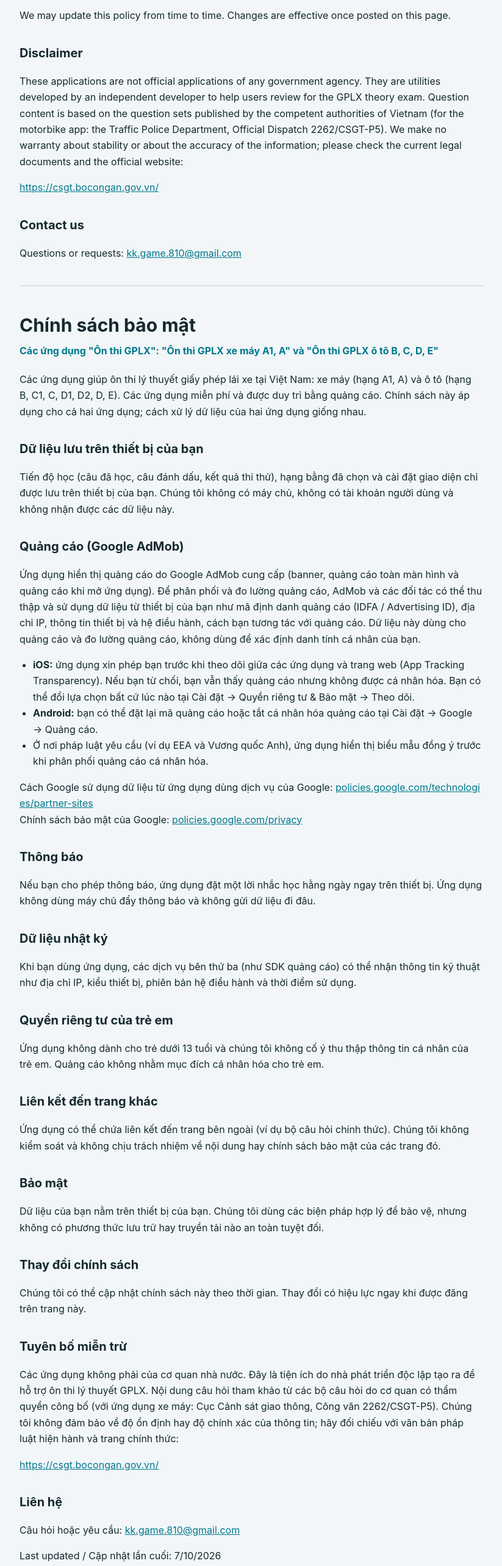
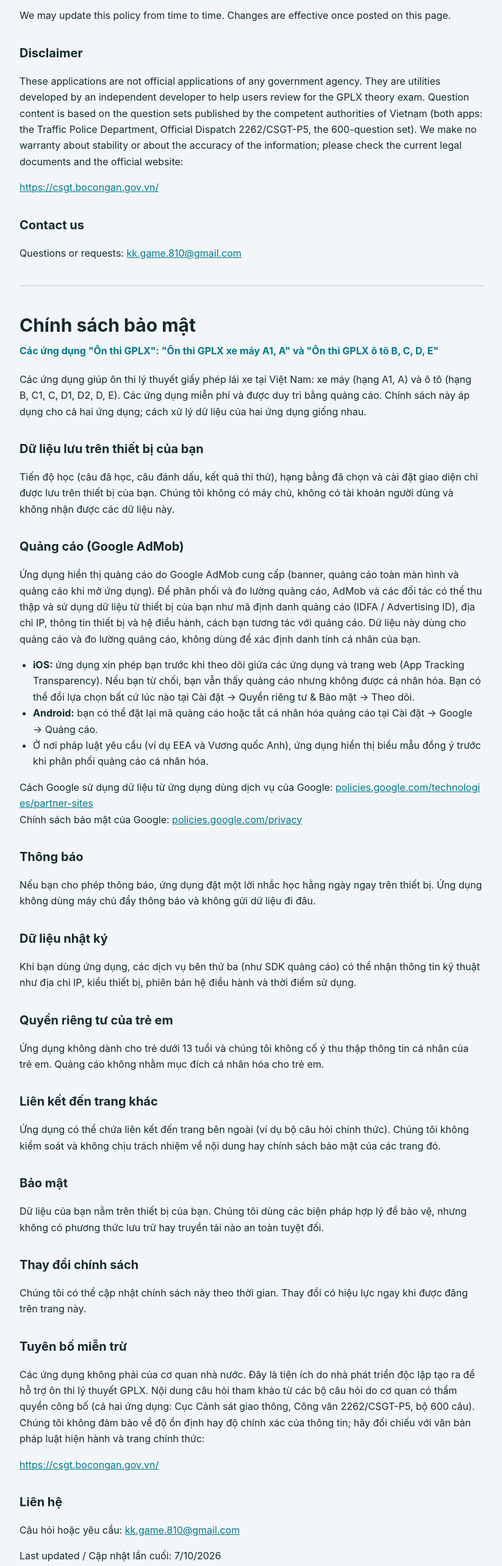
Before and after one commit to tpkhanh2/gplx-privacy, a plain HTML site: page index.html in a window 1280 px wide. Shown: the part 1660-4228 px from the top of the page at 61% size, without its empty margins (228-1051 px from the left). Drawn offline with Linux system fonts and the light colour scheme.

Commit message:
Privacy policy cho hai ứng dụng (xe máy và ô tô), nguồn câu hỏi Công văn 2262/CSGT-P5
Co-Authored-By: Claude Sonnet 5.5 <noreply@anthropic.com>

```diff
--- a/index.html
+++ b/index.html
@@ -66,7 +66,7 @@ Google Privacy Policy: <a href="https://policies.google.com/privacy">policies.go
 <p>We may update this policy from time to time. Changes are effective once posted on this page.</p>
 
 <h2>Disclaimer</h2>
-<p>These applications are not official applications of any government agency. They are utilities developed by an independent developer to help users review for the GPLX theory exam. Question content is based on the question sets published by the competent authorities of Vietnam (for the motorbike app: the Traffic Police Department, Official Dispatch 2262/CSGT-P5). We make no warranty about stability or about the accuracy of the information; please check the current legal documents and the official website:</p>
+<p>These applications are not official applications of any government agency. They are utilities developed by an independent developer to help users review for the GPLX theory exam. Question content is based on the question sets published by the competent authorities of Vietnam (both apps: the Traffic Police Department, Official Dispatch 2262/CSGT-P5, the 600-question set). We make no warranty about stability or about the accuracy of the information; please check the current legal documents and the official website:</p>
 <p><a href="https://csgt.bocongan.gov.vn/">https://csgt.bocongan.gov.vn/</a></p>
 
 <h2>Contact us</h2>
@@ -112,7 +112,7 @@ Chính sách bảo mật của Google: <a href="https://policies.google.com/priv
 <p>Chúng tôi có thể cập nhật chính sách này theo thời gian. Thay đổi có hiệu lực ngay khi được đăng trên trang này.</p>
 
 <h2>Tuyên bố miễn trừ</h2>
-<p>Các ứng dụng không phải của cơ quan nhà nước. Đây là tiện ích do nhà phát triển độc lập tạo ra để hỗ trợ ôn thi lý thuyết GPLX. Nội dung câu hỏi tham khảo từ các bộ câu hỏi do cơ quan có thẩm quyền công bố (với ứng dụng xe máy: Cục Cảnh sát giao thông, Công văn 2262/CSGT-P5). Chúng tôi không đảm bảo về độ ổn định hay độ chính xác của thông tin; hãy đối chiếu với văn bản pháp luật hiện hành và trang chính thức:</p>
+<p>Các ứng dụng không phải của cơ quan nhà nước. Đây là tiện ích do nhà phát triển độc lập tạo ra để hỗ trợ ôn thi lý thuyết GPLX. Nội dung câu hỏi tham khảo từ các bộ câu hỏi do cơ quan có thẩm quyền công bố (cả hai ứng dụng: Cục Cảnh sát giao thông, Công văn 2262/CSGT-P5, bộ 600 câu). Chúng tôi không đảm bảo về độ ổn định hay độ chính xác của thông tin; hãy đối chiếu với văn bản pháp luật hiện hành và trang chính thức:</p>
 <p><a href="https://csgt.bocongan.gov.vn/">https://csgt.bocongan.gov.vn/</a></p>
 
 <h2>Liên hệ</h2>
```
